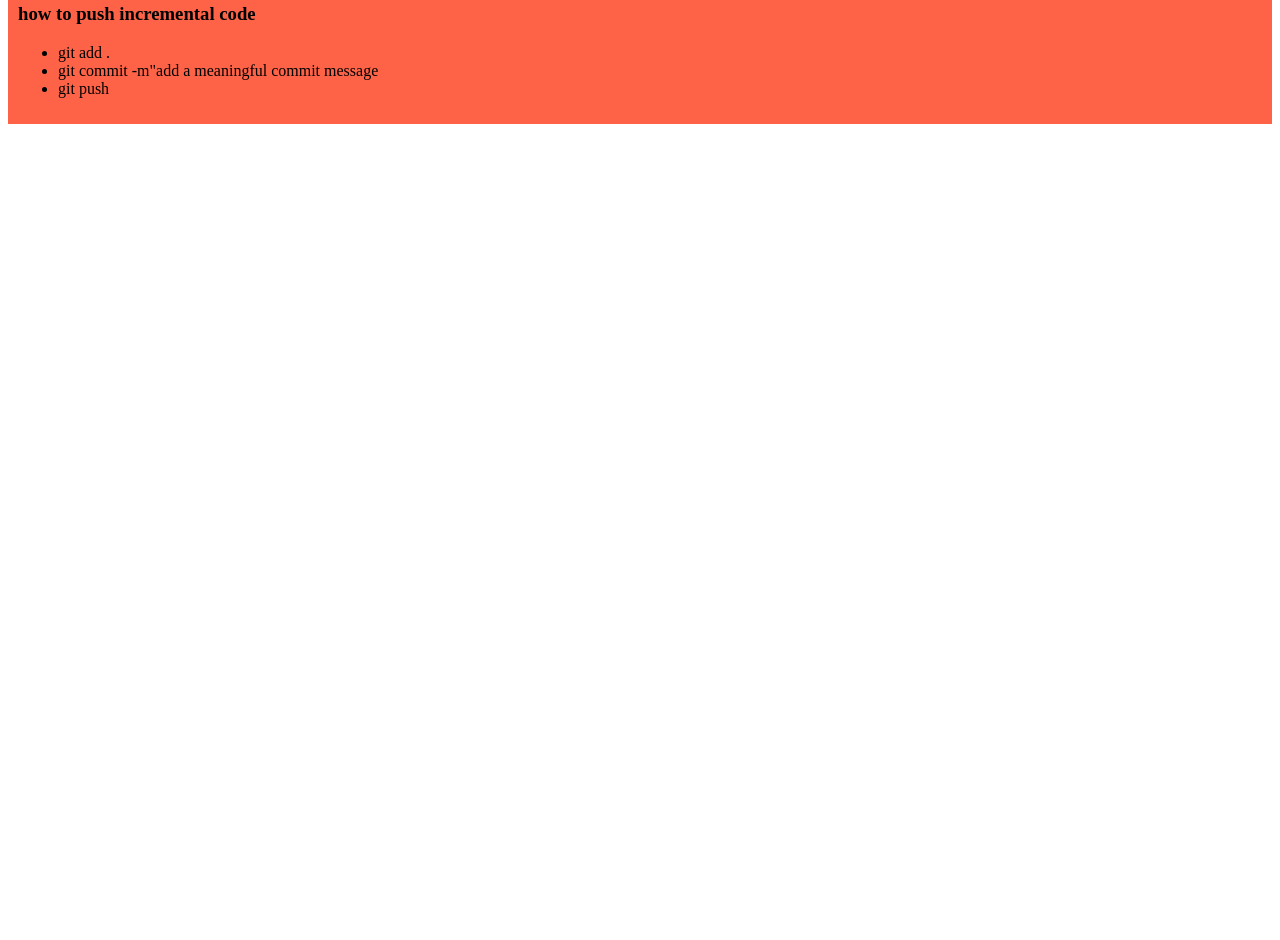
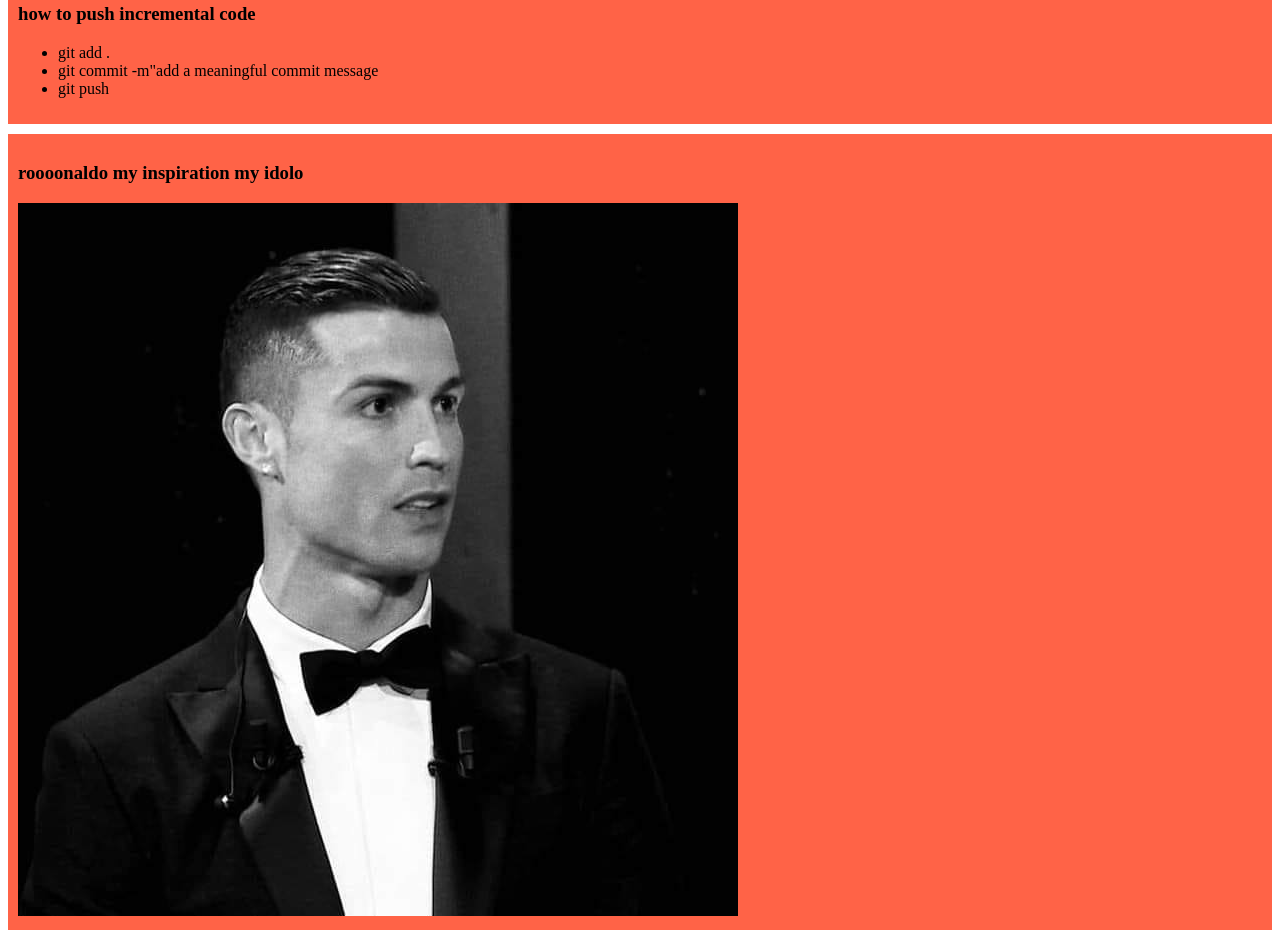
Before and after one commit to MdNaSimBaBu/my-simple-website, a plain HTML site: page index.html in a window 1280 px wide. Shown: the part 458-1398 px from the top of the page. Before the commit the page ends 800 px from the top, so only its background shows below. Drawn offline with Linux system fonts and the light colour scheme.

Commit message:
added roooonaldo my boy

```diff
--- a/index.html
+++ b/index.html
@@ -27,5 +27,9 @@
             <li>git push</li>
         </ul>
     </div>
+    <div>
+        <h3>roooonaldo my inspiration my idolo</h3>
+        <img src="images/roooooooooooooo.jpg" alt="">
+    </div>
 </body>
 </html>
```
Also changed, not shown: images/roooooooooooooo.jpg (added).
